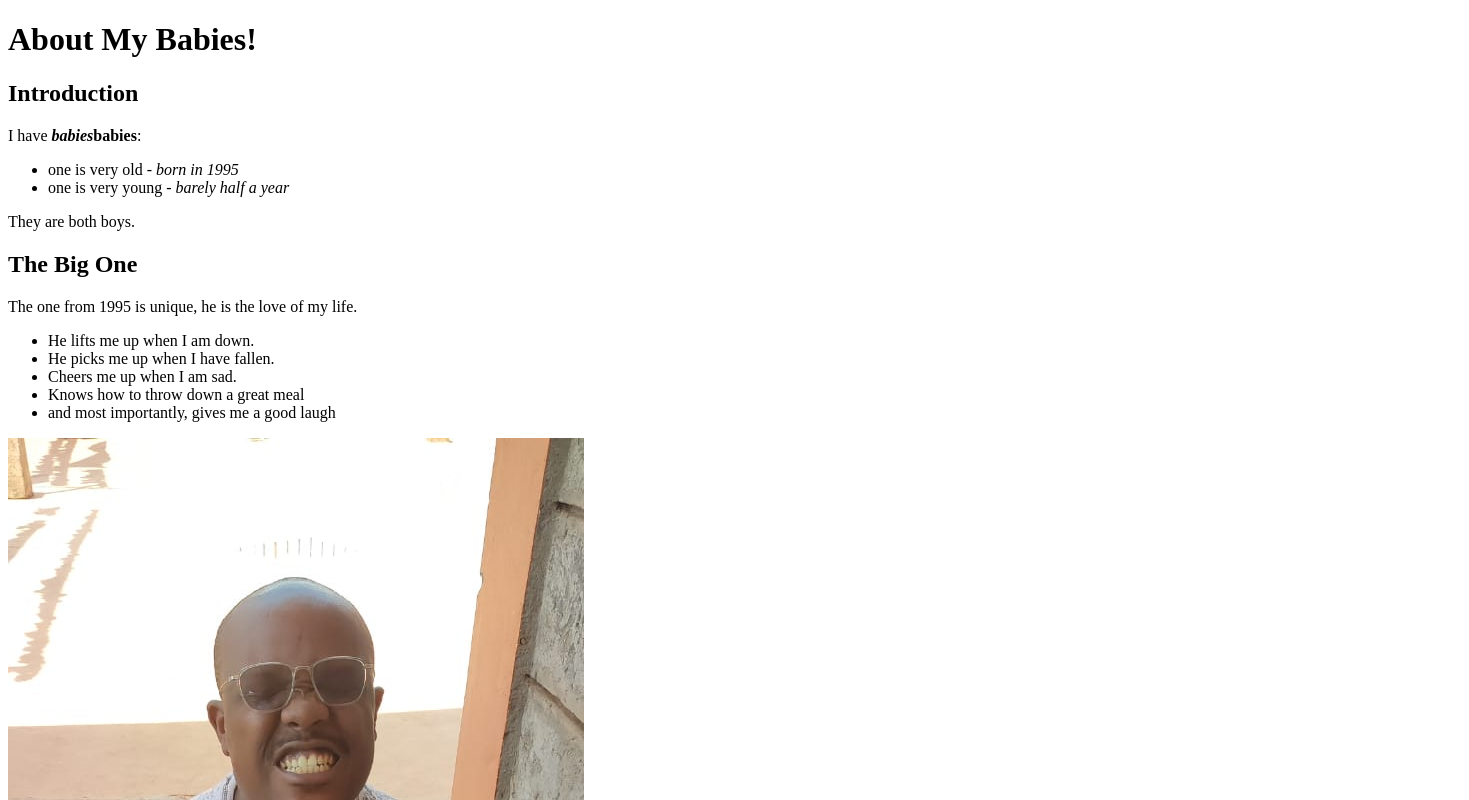
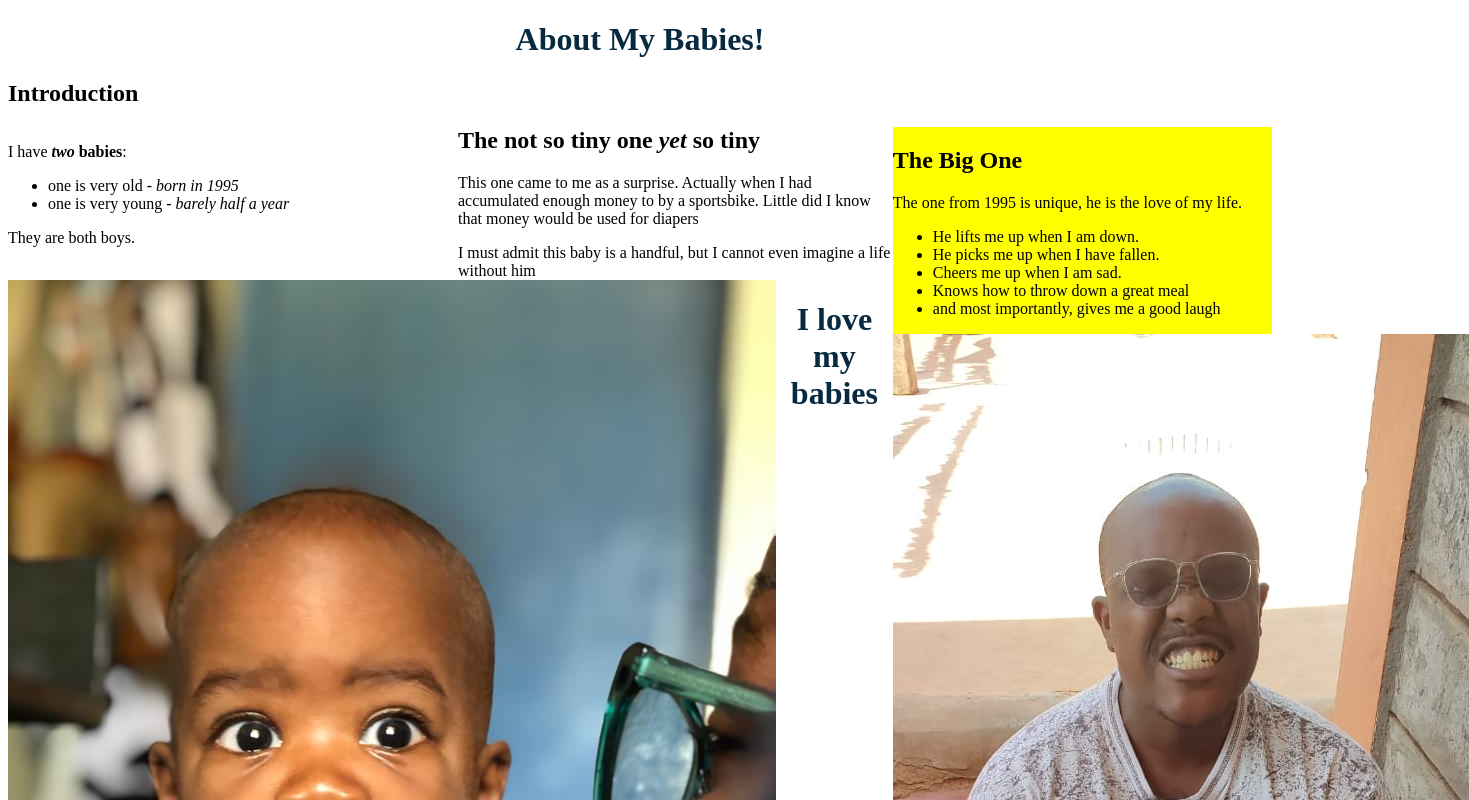
Before and after one commit to WanjikuKatuni/first-webpage, a plain HTML site: page my-baby.html in a window 1280 px wide. Shown: the top 800 px of the page, 1469 px wide, since content can reach past the window. Drawn offline with Linux system fonts and the light colour scheme.

Commit message:
add floats

```diff
--- /dev/null
+++ b/css/babystyle.css
@@ -0,0 +1,18 @@
+img {
+    float: left;
+}
+
+h1 {
+    color: #072A40;
+    text-align: center;
+}
+
+.sidebar {
+    width: 30%;
+    float: right;
+    background-color: yellow;
+  }
+  .column {
+    width: 450px;
+    float: left;
+  }
--- a/my-baby.html
+++ b/my-baby.html
@@ -2,19 +2,26 @@
 <html>
     <head>
         <title> About My Babies</title>
+        <link href="css/babystyle.css" rel="stylesheet" type="text/css">
     </head>
     <body>
         <h1>About My <strong>Babies</strong>!</h1>
         <h2>Introduction</h2>
+        <div class="column">
+            <span class="aboutbabies">
                 <p>
-        I have <strong><em>babies</em>babies</strong>:
+                    I have <strong><em>two</em> babies</strong>:
                     <ul>
                         <li> one is very old - <em>born in 1995</em></li>
                         <li>one is very young - <em>barely half a year</em></li>
                     </ul>
                 </p>
                  <p>They are both boys. </p>
+            </span>
+        </div>
+    <div class="sidebar">
         <h2><strong>The Big One</strong></h2>
+        <span class="baby1">
                 <p>The one from 1995 is unique, he is the love of my life.
                 <ul>
                     <li>  He lifts me up when I am down.</li>
@@ -29,14 +36,19 @@
                     I still pray to God that he is the one for me,
                     since I enjoy his company more than anyone else.
                 </p>
+        </span>
+    </div>
+    <div class="sidebar1">
         <h2><strong>The not so tiny one <em>yet</em> so tiny</strong></h2>
+        <span class="baby2">
             <p>This one came to me as a surprise.
                 Actually when I had accumulated enough money to by a sportsbike.
                 Little did I know that money would be used for diapers</p>
             <p>I must admit this baby is a handful, but I cannot even imagine a life without him
                 <img src="images/t.jpeg" alt="A Photo of Small Baby">
             </p>
-
+        </span>
+    </div>
         <h1>I love my babies</h1>
     </body>
 </html>
```
Also changed, not shown: floats.html (added, +26 -0 lines). Lines whose indentation alone changed are shown as unchanged.
